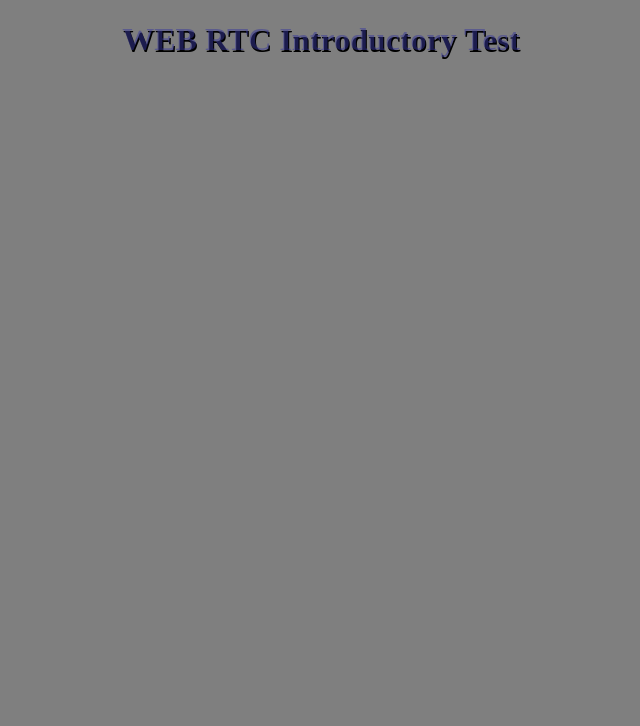
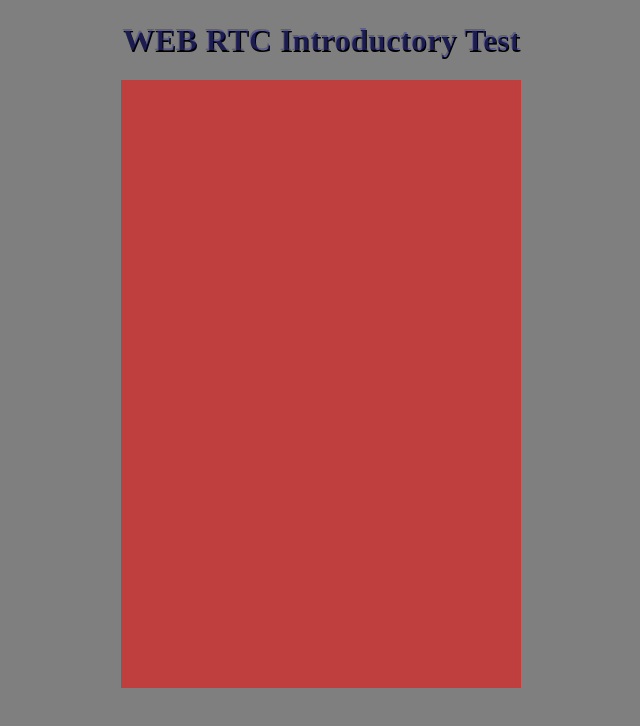
Before and after one commit to jcom619/webRTC_test, a plain HTML site: page index.html in a window 1280 px wide. Shown: the whole page, without its empty margins (319-959 px from the left). Drawn offline with Linux system fonts and the light colour scheme.

Commit message:
more standard setup stuff

```diff
--- a/index.html
+++ b/index.html
@@ -4,16 +4,17 @@
     <meta charset="utf-8">
     <title>webRTC</title>
     <link rel="stylesheet" href="style.css">
-    <link rel="stylesheet" href="/rtcVideo/css/main.css">
+    <link rel="stylesheet" href="rtcVideo/css/main.css">
   </head>
   <body>
     <h1>WEB RTC Introductory Test</h1>
 
-
+    <div class="booth">
+      <video id="video" width="400" height="300" autoplay></video>
+      <canvas id="canvas" width="400" height="300"></canvas>
+    </div>
 
     <script src="script.js"></script>
-    <script src="rtcVideo/js/video.js">
-
-    </script>
+    <script src="rtcVideo/js/video.js"></script>
   </body>
 </html>
--- a/rtcVideo/css/main.css
+++ b/rtcVideo/css/main.css
@@ -1,6 +1,6 @@
 .booth {
   width: 400px;
-  backgound: rgba(28,234,60, 0.5);
-  border: 10px;
+  background: rgba(255, 0, 0, 0.5);
+  border: 10px solid 08,34,10;
   margin: 0 auto;
 }
```
